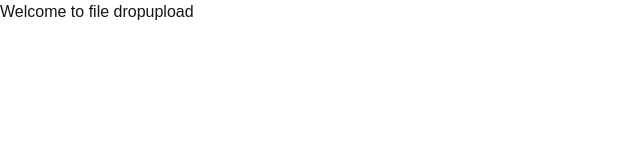
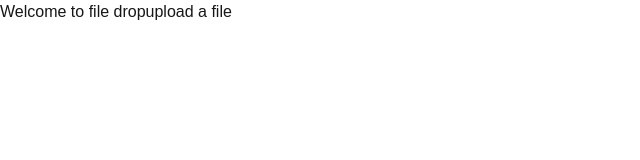
Before and after one commit to RustyRishii/filedrop, a Next.js app: page / in a window 1280 px wide. Shown: the top 160 px of the page, without its empty margins (0-640 px from the left). Built offline with nearby package versions, Linux system fonts and the light colour scheme.

Commit message:
file upload

```diff
--- a/app/page.tsx
+++ b/app/page.tsx
@@ -4,7 +4,7 @@ export default function Home() {
   return (
     <div>
       Welcome to file drop
-      <button>upload</button>
+      <button>upload a file</button>
     </div>
   );
 }
```
